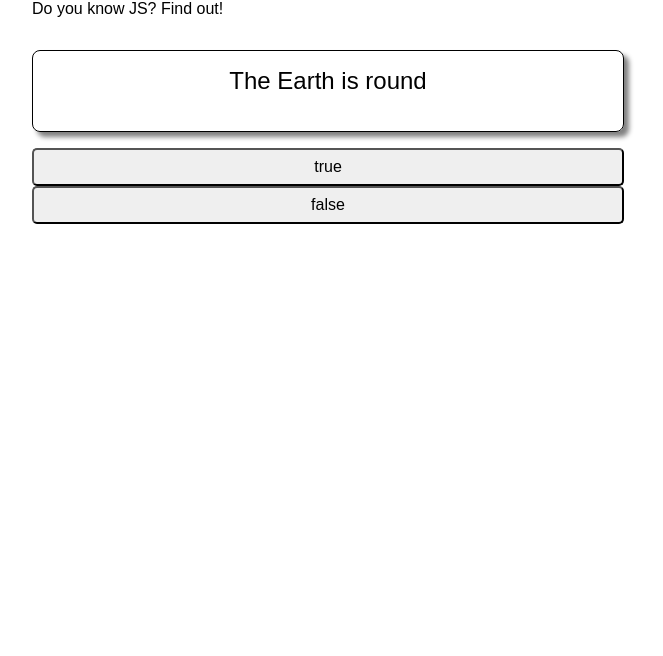
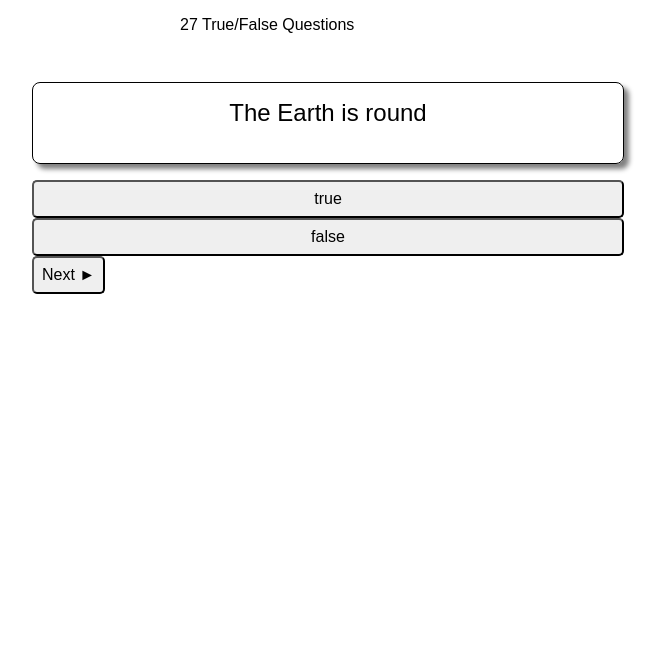
Before and after one commit to 4reha/QuizJs, a plain HTML site: page index.html in a window 1280 px wide. Shown: the part 144-800 px from the top of the page, without its empty margins (312-975 px from the left). Drawn offline with Linux system fonts and the light colour scheme.

Commit message:
Updation html..adding next button

```diff
--- a/index.html
+++ b/index.html
@@ -5,21 +5,26 @@
 	<meta http-equiv="X-UA-Compatible" content="IE=edge">
 	<meta name="viewport" content="width=device-width, initial-scale=1.0">
 	<link rel="stylesheet" href="./style.css">
-	<title>QuizJs</title>
+	<title>Quiz</title>
 </head>
 <body>
-	<header>
-    <h1>Quiz.js</h1>
-    <p>Do you know JS? Find out!</p>
-	</header>
 	<main>
-    <div id="statement"></div>
-    <div id="options">
-			<button name="true" value="true" >true</button>
-			<button name="false" value="false" >false</button>
-    </div>
-    <div id="explanation"></div>
+		<header>
+			<h1>Quiz.js</h1>
+			<p>27 True/False Questions</p>
+		</header>
+		<div id="separator"></div>
+		<div>
+			<section id="statement"></section>
+			<section id="options">
+				<button name="true" value="true" >true</button>
+				<button name="false" value="false" >false</button>
+			</section>
+			<button id="next" name="next" value="next" >Next ►</button>
+			<div id="separator"></div>
+			<section id="explanation"></section>
+		</div>
 	</main>
 	</body>
-	<script src="./script.js"></script>
+	<script type="module" src="./script.js"></script>
 </html>
```
